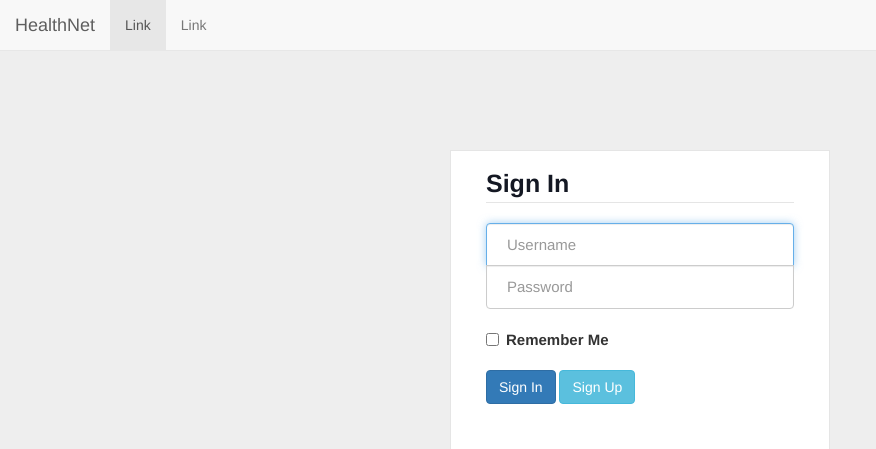
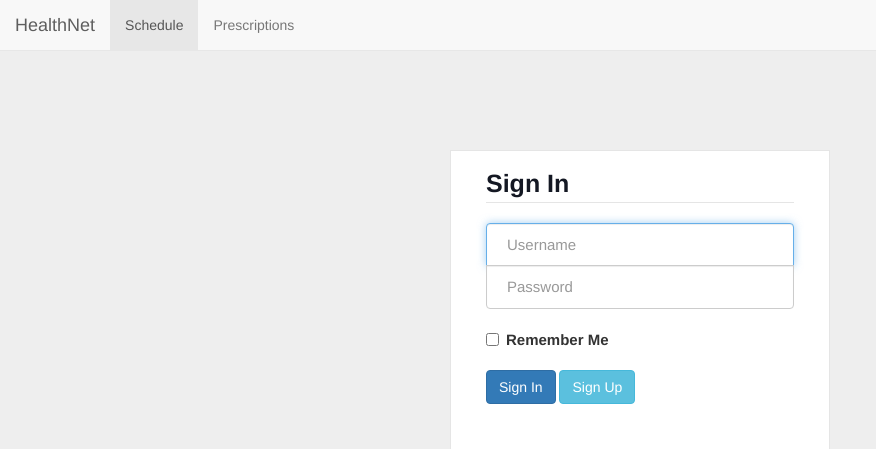
Before and after one commit to harlanhaskins/HealthNet, a Django app: page /health/login/ in a window 1280 px wide. Shown: the top 449 px of the page, without its empty margins (0-876 px from the left). Run offline with Django 3.2, Linux system fonts and the light colour scheme; parts of the project's set-up code (start-up, migrations or seed data) failed here and were passed over; some libraries are stand-ins or nearby versions.

Commit message:
Updated navbar and URLs.

```diff
--- a/HealthNet/HealthNet/urls.py
+++ b/HealthNet/HealthNet/urls.py
@@ -7,5 +7,5 @@ urlpatterns = patterns('',
     # Examples:
 
     url(r'^admin/', include(admin.site.urls)),
-    url(r'^health/', include('health.urls'))
+    url(r'^health/', include('health.urls', namespace='health'))
 )
--- a/HealthNet/health/templates/navbar.html
+++ b/HealthNet/health/templates/navbar.html
@@ -7,14 +7,14 @@
                 <span class="icon-bar"></span>
                 <span class="icon-bar"></span>
             </button>
-            <a class="navbar-brand" href="/">HealthNet</a>
+            <a class="navbar-brand" href="{% url 'health:index' %}">HealthNet</a>
         </div>
 
         <!-- Collect the nav links, forms, and other content for toggling -->
         <div class="collapse navbar-collapse" id="bs-example-navbar-collapse-1">
             <ul class="nav navbar-nav">
-                <li class="active"><a href="">Link <span class="sr-only">(current)</span></a></li>
-                <li><a href="#">Link</a></li>
+                <li class="active"><a href="{% url 'health:schedule' %}">Schedule</a></li>
+                <li><a href="{% url 'health:schedule' %}">Prescriptions</a></li>
             </ul>
         </div><!-- /.navbar-collapse -->
     </div><!-- /.container-fluid -->
--- a/HealthNet/health/urls.py
+++ b/HealthNet/health/urls.py
@@ -3,8 +3,8 @@ from django.contrib.auth import views as auth_views
 from . import views
 
 urlpatterns = patterns('',
-    (r'login/?$', auth_views.login),
-    (r'schedule/?$', views.schedule),
-    (r'signup/?$', views.signup),
-    (r'/?$', views.index),
+    url(r'login/?$', auth_views.login, name='login'),
+    url(r'schedule/?$', views.schedule, name='schedule'),
+    url(r'signup/?$', views.signup, name='signup'),
+    url(r'/?$', views.index, name='index'),
 )
```
